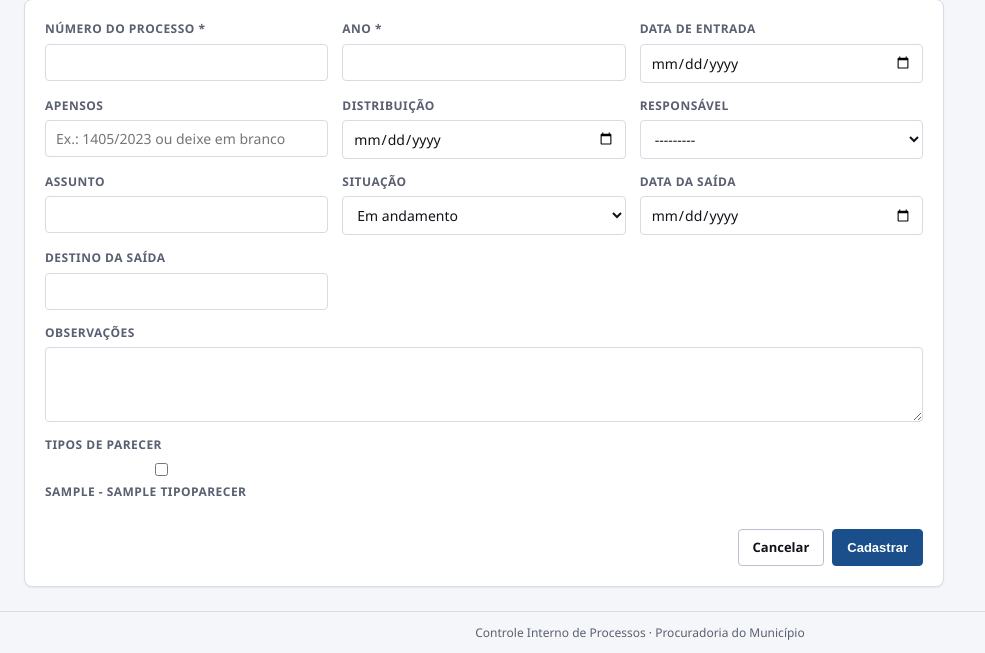
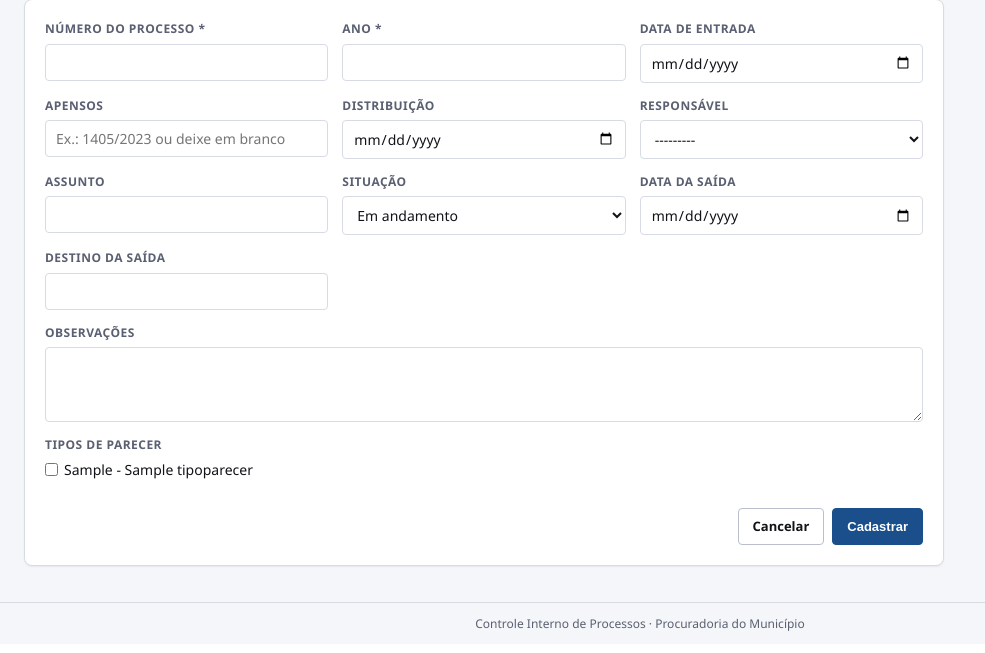
Before and after one commit to DanielRangel27/controle_interno, a Django app: page /geral/novo/ in a window 1280 px wide. Shown: the part 156-809 px from the top of the page, without its empty margins (0-985 px from the left). After the commit the page ends 787 px from the top, so only its background shows below. Run offline with Django 5.2, Linux system fonts and the light colour scheme; a user stored in the database is signed in; tables that the repository leaves empty hold one stand-in row (values such as "Sample post").

Commit message:
feat: enhance checkbox styling in process forms
- Introduced a new CSS class `.checkbox-list` to improve the layout of checkbox elements in process forms.
- Updated the HTML templates for `processo_form.html` in both `fazendaria` and `geral` to utilize the new styling, ensuring a consistent and visually appealing presentation of the checkbox options.

```diff
--- a/core/static/core/css/app.css
+++ b/core/static/core/css/app.css
@@ -289,6 +289,45 @@ textarea:focus {
   outline: 2px solid var(--color-primary);
   outline-offset: 1px;
   border-color: var(--color-primary);
+}
+
+.checkbox-list {
+  display: flex;
+  flex-wrap: wrap;
+  gap: 8px 16px;
+}
+
+.checkbox-list ul,
+.checkbox-list div {
+  display: flex;
+  flex-wrap: wrap;
+  gap: 8px 16px;
+  list-style: none;
+  margin: 0;
+  padding: 0;
+}
+
+.checkbox-list li,
+.checkbox-list label {
+  display: inline-flex;
+  align-items: center;
+  gap: 6px;
+  margin: 0;
+}
+
+.form-row .checkbox-list label {
+  color: var(--color-fg);
+  font-size: 14px;
+  font-weight: 500;
+  letter-spacing: normal;
+  text-transform: none;
+}
+
+.checkbox-list input[type="checkbox"] {
+  flex: 0 0 auto;
+  margin: 0;
+  padding: 0;
+  width: auto;
 }
 
 /* Tables */
--- a/fazendaria/templates/fazendaria/processo_form.html
+++ b/fazendaria/templates/fazendaria/processo_form.html
@@ -66,7 +66,7 @@
 
       <div class="form-row">
         <label>Tipos de parecer</label>
-        <div style="display: flex; flex-wrap: wrap; gap: 12px;">
+        <div class="checkbox-list">
           {{ form.tipos_parecer }}
         </div>
       </div>
--- a/geral/templates/geral/processo_form.html
+++ b/geral/templates/geral/processo_form.html
@@ -74,7 +74,7 @@
 
       <div class="form-row">
         <label>Tipos de parecer</label>
-        <div style="display: flex; flex-wrap: wrap; gap: 12px;">
+        <div class="checkbox-list">
           {{ form.tipos_parecer }}
         </div>
       </div>
```
